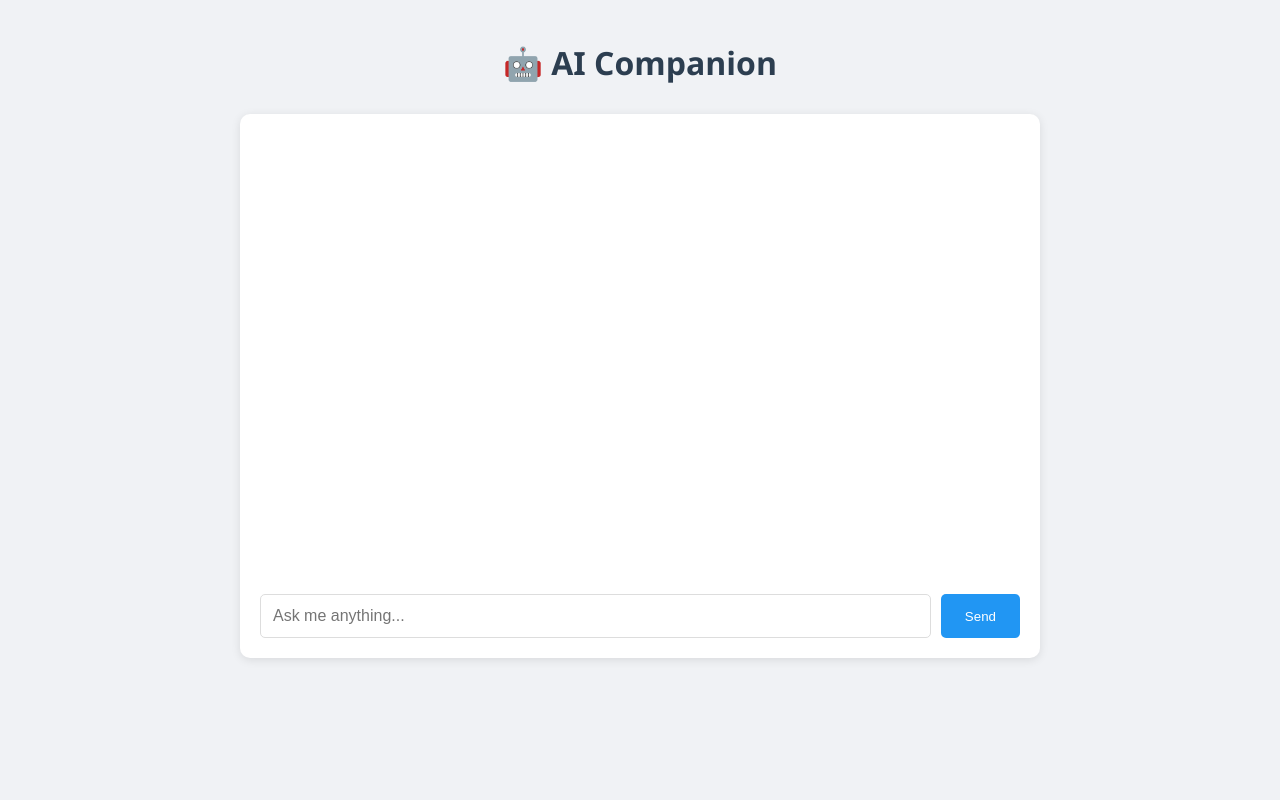
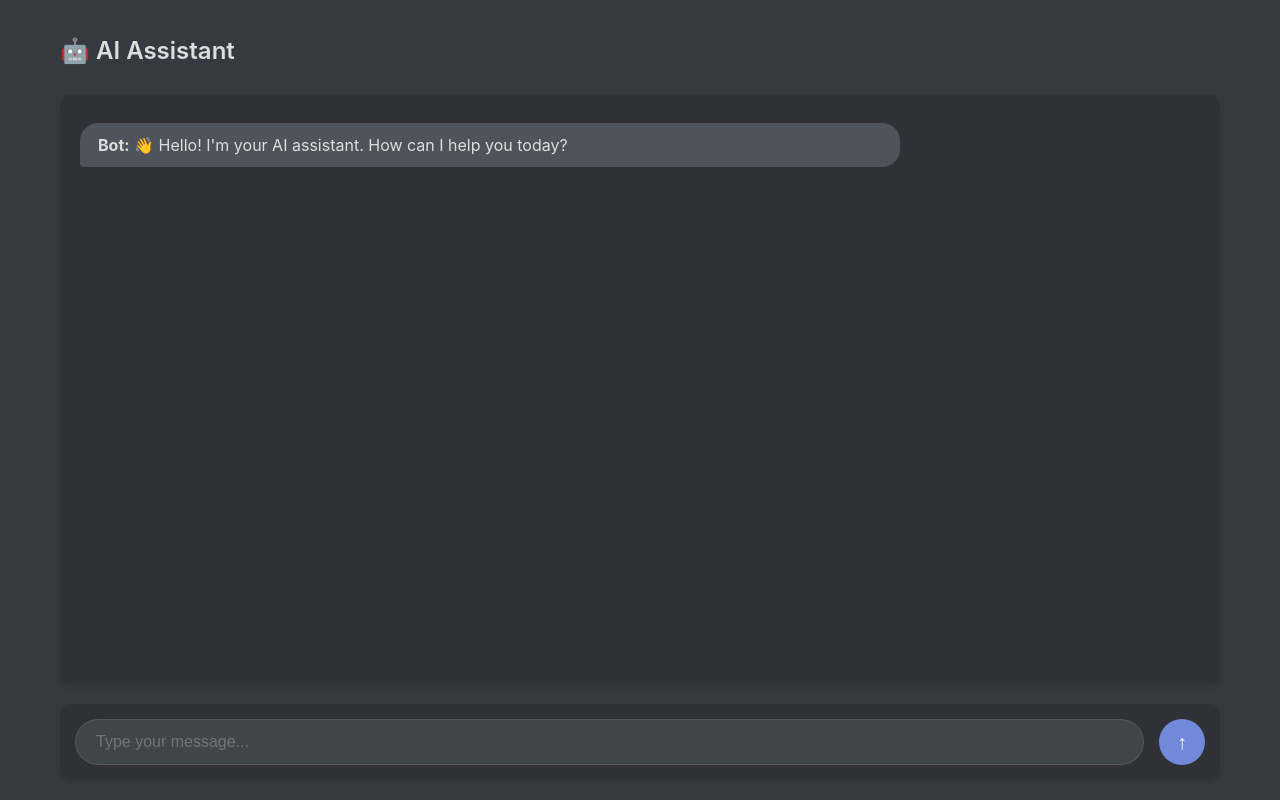
Before and after one commit to shafin-tamim/Lang-chain, a Flask app: page / in a window 1280 px wide. Run offline with Flask 3, Linux system fonts and the light colour scheme.

Commit message:
Refactor chat prompt and enhance chat interface with improved styling and functionality

```diff
--- a/ollama-chatbot using lang-chain/app.py
+++ b/ollama-chatbot using lang-chain/app.py
@@ -10,7 +10,7 @@
 # Optional: You can use a prompt template if you want to structure messages
 prompt_template = PromptTemplate(
     input_variables=["question"],
-    template="You are an intelligent and friendly AI companion, skilled in understanding and helping humans. Please respond to the following:\nQuestion: {question}\nAnswer:"
+    template="You are a helpful assistant. Answer the following:\nQuestion: {question}\nAnswer:"
 )
 
 @app.route("/")
--- a/ollama-chatbot using lang-chain/templates/chat.html
+++ b/ollama-chatbot using lang-chain/templates/chat.html
@@ -1,98 +1,244 @@
 <!DOCTYPE html>
-<html>
+<html lang="en">
 <head>
-    <title>AI Companion - Powered by Qwen2.5</title>
+    <meta charset="UTF-8">
+    <title>LangChain + Qwen2.5 Chatbot</title>
     <style>
+        :root {
+            --primary-color: #7289da;
+            --background-color: #36393f;
+            --secondary-bg: #2f3136;
+            --text-color: #dcddde;
+            --input-bg: #40444b;
+            --user-msg-color: #7289da;
+            --bot-msg-color: #4f545c;
+        }
+
         body {
-            font-family: 'Segoe UI', Tahoma, Geneva, Verdana, sans-serif;
-            max-width: 800px;
-            margin: 0 auto;
+            margin: 0;
+            padding: 0;
+            font-family: 'Inter', -apple-system, BlinkMacSystemFont, sans-serif;
+            background-color: var(--background-color);
+            color: var(--text-color);
+            display: flex;
+            justify-content: center;
+            min-height: 100vh;
+        }
+
+        .chat-container {
+            width: 100%;
+            max-width: 1200px;
+            height: 100vh;
+            display: flex;
+            flex-direction: column;
             padding: 20px;
-            background: #f0f2f5;
+            box-sizing: border-box;
         }
+
         h1 {
-            color: #2c3e50;
-            text-align: center;
+            font-size: 24px;
+            font-weight: 600;
+            color: var(--text-color);
             margin-bottom: 30px;
-        }
-        .chat-container {
-            background: white;
-            border-radius: 10px;
-            box-shadow: 0 2px 10px rgba(0,0,0,0.1);
-            padding: 20px;
-        }
-        #chatBox {
-            height: 400px;
-            overflow-y: auto;
-            padding: 20px;
-            margin-bottom: 20px;
-        }
-        .message {
-            margin: 10px 0;
-            padding: 10px;
-            border-radius: 8px;
-        }
-        .user-message {
-            background: #e3f2fd;
-            margin-left: 20%;
-        }
-        .bot-message {
-            background: #f5f5f5;
-            margin-right: 20%;
-        }
-        .input-container {
             display: flex;
+            align-items: center;
             gap: 10px;
         }
-        #userInput {
+
+        .chat-box {
             flex: 1;
-            padding: 12px;
-            border: 1px solid #ddd;
-            border-radius: 5px;
+            background-color: var(--secondary-bg);
+            border-radius: 10px;
+            padding: 20px;
+            overflow-y: auto;
+            margin-bottom: 20px;
+            box-shadow: 0 4px 6px rgba(0, 0, 0, 0.1);
+        }
+
+        .bubble {
+            padding: 12px 18px;
+            border-radius: 18px;
+            margin: 8px 0;
+            max-width: 70%;
+            position: relative;
+            animation: fadeIn 0.3s ease;
+        }
+
+        @keyframes fadeIn {
+            from { opacity: 0; transform: translateY(10px); }
+            to { opacity: 1; transform: translateY(0); }
+        }
+
+        .user {
+            background-color: var(--user-msg-color);
+            margin-left: auto;
+            border-bottom-right-radius: 4px;
+        }
+
+        .bot {
+            background-color: var(--bot-msg-color);
+            margin-right: auto;
+            border-bottom-left-radius: 4px;
+        }
+
+        .input-area {
+            display: flex;
+            gap: 15px;
+            padding: 15px;
+            background-color: var(--secondary-bg);
+            border-radius: 10px;
+            box-shadow: 0 2px 4px rgba(0, 0, 0, 0.1);
+        }
+
+        .input-area input {
+            flex: 1;
+            padding: 12px 20px;
             font-size: 16px;
+            border-radius: 25px;
+            border: 1px solid rgba(255, 255, 255, 0.1);
+            background-color: var(--input-bg);
+            color: var(--text-color);
+            transition: all 0.3s ease;
         }
-        button {
-            padding: 12px 24px;
-            background: #2196f3;
+
+        .input-area input:focus {
+            outline: none;
+            border-color: var(--primary-color);
+            box-shadow: 0 0 0 2px rgba(114, 137, 218, 0.3);
+        }
+
+        .input-area button {
+            background-color: var(--primary-color);
             color: white;
             border: none;
-            border-radius: 5px;
+            border-radius: 50%;
+            width: 46px;
+            height: 46px;
+            font-size: 20px;
             cursor: pointer;
-            transition: background 0.3s;
+            transition: all 0.3s ease;
+            display: flex;
+            align-items: center;
+            justify-content: center;
         }
-        button:hover {
-            background: #1976d2;
+
+        .input-area button:hover {
+            background-color: #5b6eae;
+            transform: scale(1.05);
+        }
+
+        .typing {
+            padding: 12px 18px;
+            display: inline-flex;
+            align-items: center;
+            gap: 4px;
+        }
+
+        .dot {
+            width: 6px;
+            height: 6px;
+            background-color: var(--text-color);
+            border-radius: 50%;
+            animation: bounce 1.4s infinite;
+        }
+
+        .dot:nth-child(2) { animation-delay: 0.2s; }
+        .dot:nth-child(3) { animation-delay: 0.4s; }
+
+        @keyframes bounce {
+            0%, 80%, 100% { transform: translateY(0); }
+            40% { transform: translateY(-6px); }
+        }
+
+        /* Custom scrollbar */
+        .chat-box::-webkit-scrollbar {
+            width: 6px;
+        }
+
+        .chat-box::-webkit-scrollbar-track {
+            background: var(--secondary-bg);
+        }
+
+        .chat-box::-webkit-scrollbar-thumb {
+            background: var(--primary-color);
+            border-radius: 3px;
         }
     </style>
 </head>
-<body>
-    <h1>🤖 AI Companion</h1>
+<body onload="showWelcomeMessage()">
     <div class="chat-container">
-        <div id="chatBox"></div>
-        <div class="input-container">
-            <input type="text" id="userInput" placeholder="Ask me anything..." onkeypress="if(event.key === 'Enter') sendMessage()">
-            <button onclick="sendMessage()">Send</button>
+        <h1>🤖 AI Assistant</h1>
+        <div id="chatBox" class="chat-box"></div>
+        <div class="input-area">
+            <input type="text" id="userInput" placeholder="Type your message..."
+                   onkeydown="if(event.key==='Enter') sendMessage()">
+            <button onclick="sendMessage()">↑</button>
         </div>
     </div>
 
     <script>
+        function showWelcomeMessage() {
+            const chatBox = document.getElementById("chatBox");
+            chatBox.innerHTML = `<div class="bubble bot"><b>Bot:</b> 👋 Hello! I'm your AI assistant. How can I help you today?</div>`;
+        }
+
         async function sendMessage() {
-            const userInput = document.getElementById("userInput");
-            const msg = userInput.value.trim();
+            const msgInput = document.getElementById("userInput");
+            const msg = msgInput.value.trim();
             if (!msg) return;
 
             const chatBox = document.getElementById("chatBox");
-            chatBox.innerHTML += `<div class="message user-message"><b>You:</b> ${msg}</div>`;
-            userInput.value = "";
+            chatBox.innerHTML += `<div class="bubble user"><b>You:</b> ${msg}</div>`;
+            msgInput.value = "";
+
+            // Improved scroll to bottom
+            setTimeout(() => {
+                chatBox.scrollTo({
+                    top: chatBox.scrollHeight,
+                    behavior: 'smooth'
+                });
+            }, 100);
+
+            // Add typing indicator
+            const typingId = `typing-${Date.now()}`;
+            chatBox.innerHTML += `
+                <div class="bubble bot" id="${typingId}">
+                    <b>Bot:</b> <span class="typing">
+                        <span class="dot"></span>
+                        <span class="dot"></span>
+                        <span class="dot"></span>
+                    </span>
+                </div>`;
+
+            // Scroll again after adding typing indicator
+            setTimeout(() => {
+                chatBox.scrollTo({
+                    top: chatBox.scrollHeight,
+                    behavior: 'smooth'
+                });
+            }, 100);
 
             const response = await fetch("/chat", {
                 method: "POST",
                 headers: { "Content-Type": "application/json" },
                 body: JSON.stringify({ message: msg })
             });
+
             const data = await response.json();
-            chatBox.innerHTML += `<div class="message bot-message"><b>AI:</b> ${data.reply}</div>`;
-            chatBox.scrollTop = chatBox.scrollHeight;
+
+            // Replace typing indicator with response
+            const typingBubble = document.getElementById(typingId);
+            if (typingBubble) {
+                typingBubble.innerHTML = `<b>Bot:</b> ${data.reply}`;
+            }
+
+            // Final scroll after receiving response
+            setTimeout(() => {
+                chatBox.scrollTo({
+                    top: chatBox.scrollHeight,
+                    behavior: 'smooth'
+                });
+            }, 100);
         }
     </script>
 </body>
```
